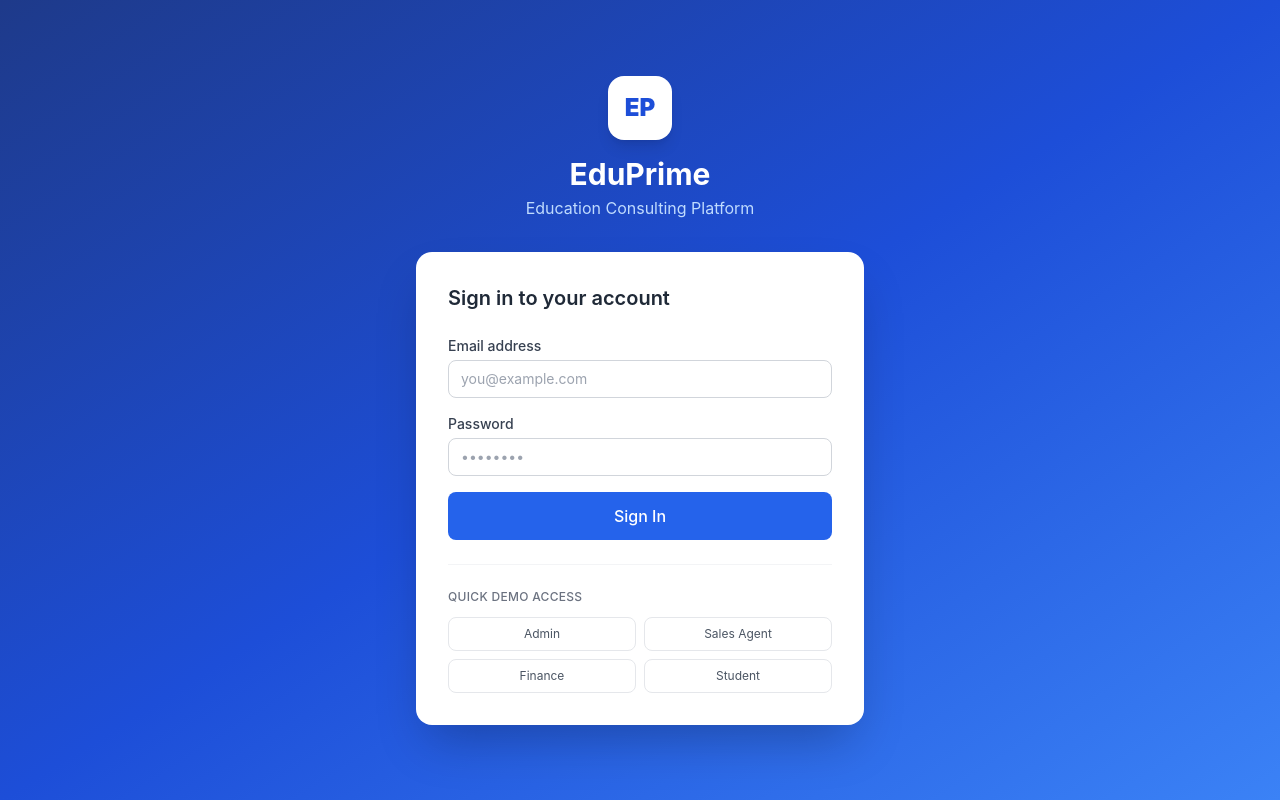
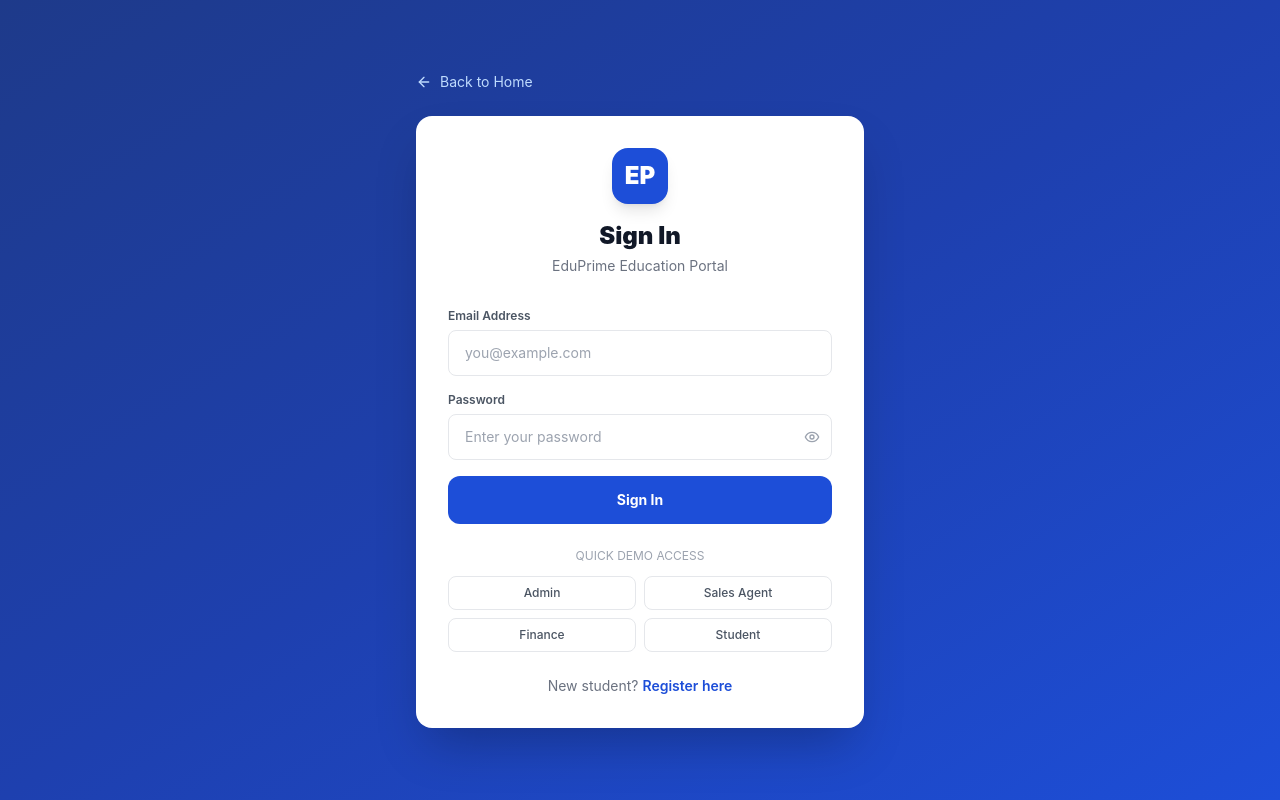
Before and after one commit to Debasish-Cloudhub/eduprime, a Next.js app in the folder frontend/: page /auth/login in a window 1280 px wide. Built offline with nearby package versions, Linux system fonts and the light colour scheme.

Commit message:
fix: TS errors in finance/users pages, fix login routing, add back buttons

```diff
--- a/frontend/src/app/admin/users/page.tsx
+++ b/frontend/src/app/admin/users/page.tsx
@@ -3,6 +3,7 @@ import { useState } from 'react';
 import { useQuery, useMutation, useQueryClient } from '@tanstack/react-query';
 import { usersApi } from '@/lib/api';
 import Topbar from '@/components/ui/Topbar';
+import StatCard from '@/components/ui/StatCard';
 import { toast } from 'sonner';
 import { Plus, Search, Users, UserCheck, UserX, Key, GraduationCap, Shield } from 'lucide-react';
 
@@ -11,7 +12,7 @@ const ROLE_COLORS: Record<string, string> = {
   ADMIN: 'bg-purple-100 text-purple-700',
   SALES_AGENT: 'bg-blue-100 text-blue-700',
   FINANCE: 'bg-green-100 text-green-700',
-  STUDENT: 'bg-yellow-100 text-yellow-700',
+  STUDENT: 'bg-amber-100 text-amber-700',
 };
 
 export default function UsersPage() {
@@ -28,7 +29,12 @@ export default function UsersPage() {
 
   const create = useMutation({
     mutationFn: usersApi.create,
-    onSuccess: () => { qc.invalidateQueries({ queryKey: ['users'] }); setShowAdd(false); setForm({ name: '', email: '', password: '', role: 'SALES_AGENT', phone: '' }); toast.success('User created successfully'); },
+    onSuccess: () => {
+      qc.invalidateQueries({ queryKey: ['users'] });
+      setShowAdd(false);
+      setForm({ name: '', email: '', password: '', role: 'SALES_AGENT', phone: '' });
+      toast.success('User created successfully');
+    },
     onError: (e: any) => toast.error(e?.response?.data?.message || 'Failed to create user'),
   });
 
@@ -38,43 +44,30 @@ export default function UsersPage() {
   });
 
   const resetPwd = useMutation({
-    mutationFn: ({ id, password }: any) => usersApi.update(id, { password }),
+    mutationFn: ({ id, password }: { id: string; password: string }) => usersApi.update(id, { password }),
     onSuccess: () => toast.success('Password reset successfully'),
     onError: () => toast.error('Failed to reset password'),
   });
 
-  const users = data?.data?.users || [];
-  const total = data?.data?.total || 0;
-  const students = users.filter((u: any) => u.role === 'STUDENT');
-  const active = users.filter((u: any) => u.isActive);
+  const users: any[] = data?.data?.users || [];
+  const total: number = data?.data?.total || 0;
 
   return (
     <div className="flex-1 flex flex-col">
-      <Topbar title="User Management" subtitle="Manage all users and portal access" />
+      <Topbar title="User Management" subtitle="Manage all users and student portal access" />
       <div className="p-6 space-y-6">
 
         {/* Stats */}
         <div className="grid grid-cols-2 lg:grid-cols-4 gap-4">
-          {[
-            { label: 'Total Users', value: total, icon: Users, color: 'blue' },
-            { label: 'Active Users', value: active.length, icon: UserCheck, color: 'green' },
-            { label: 'Students', value: students.length, icon: GraduationCap, color: 'yellow' },
-            { label: 'Admins', value: users.filter((u: any) => u.role === 'ADMIN').length, icon: Shield, color: 'purple' },
-          ].map(({ label, value, icon: Icon, color }) => (
-            <div key={label} className={`bg-${color}-50 rounded-2xl p-4 border border-${color}-100`}>
-              <div className="flex items-center gap-3">
-                <div className={`w-10 h-10 bg-${color}-100 rounded-xl flex items-center justify-center`}>
-                  <Icon className={`w-5 h-5 text-${color}-600`} />
-                </div>
-                <div><div className="text-2xl font-black text-gray-900">{value}</div><div className="text-xs text-gray-500">{label}</div></div>
-              </div>
-            </div>
-          ))}
+          <StatCard title="Total Users" value={total} icon={<Users className="w-5 h-5" />} color="blue" />
+          <StatCard title="Active Users" value={users.filter(u => u.isActive).length} icon={<UserCheck className="w-5 h-5" />} color="green" />
+          <StatCard title="Students" value={users.filter(u => u.role === 'STUDENT').length} icon={<GraduationCap className="w-5 h-5" />} color="amber" />
+          <StatCard title="Admins" value={users.filter(u => u.role === 'ADMIN').length} icon={<Shield className="w-5 h-5" />} color="purple" />
         </div>
 
-        {/* Filters + Add */}
         <div className="bg-white rounded-2xl border border-gray-100 p-6">
-          <div className="flex flex-col sm:flex-row gap-3 mb-6">
+          {/* Filters */}
+          <div className="flex flex-col sm:flex-row gap-3 mb-4">
             <div className="relative flex-1">
               <Search className="absolute left-3 top-1/2 -translate-y-1/2 w-4 h-4 text-gray-400" />
               <input value={search} onChange={e => setSearch(e.target.value)} placeholder="Search by name or email..."
@@ -85,28 +78,28 @@ export default function UsersPage() {
               <option value="">All Roles</option>
               {ROLES.map(r => <option key={r} value={r}>{r.replace('_', ' ')}</option>)}
             </select>
-            <button onClick={() => setShowAdd(true)} className="flex items-center gap-2 px-4 py-2.5 bg-blue-700 text-white rounded-lg text-sm font-semibold hover:bg-blue-800">
+            <button onClick={() => setShowAdd(true)}
+              className="flex items-center gap-2 px-4 py-2.5 bg-blue-700 text-white rounded-lg text-sm font-semibold hover:bg-blue-800">
               <Plus className="w-4 h-4" /> Add User
             </button>
           </div>
 
-          {/* Student Access Notice */}
-          <div className="mb-4 p-3 bg-yellow-50 border border-yellow-200 rounded-xl">
-            <p className="text-yellow-800 text-xs font-medium">
-              <GraduationCap className="w-4 h-4 inline mr-1" />
-              <strong>Student Portal Access:</strong> Toggle the Active/Inactive status to grant or revoke a student's ability to login. Inactive students cannot access the portal.
+          {/* Student access notice */}
+          <div className="mb-4 p-3 bg-amber-50 border border-amber-200 rounded-xl">
+            <p className="text-amber-800 text-xs">
+              <strong>Student Portal Access:</strong> Use the toggle button to grant or revoke a student's ability to login. Inactive = access revoked.
             </p>
           </div>
 
           {isLoading ? (
-            <div className="text-center py-12 text-gray-400">Loading users...</div>
+            <div className="text-center py-12 text-gray-400">Loading...</div>
           ) : users.length === 0 ? (
             <div className="text-center py-12 text-gray-400">No users found</div>
           ) : (
             <div className="overflow-x-auto">
               <table className="w-full text-sm">
                 <thead><tr className="border-b border-gray-100">
-                  {['Name', 'Email', 'Role', 'Phone', 'Status', 'Portal Access', 'Actions'].map(h => (
+                  {['Name', 'Email', 'Role', 'Phone', 'Portal Access', 'Actions'].map(h => (
                     <th key={h} className="text-left py-3 px-3 text-gray-500 font-medium text-xs">{h}</th>
                   ))}
                 </tr></thead>
@@ -114,41 +107,34 @@ export default function UsersPage() {
                   {users.map((user: any) => (
                     <tr key={user.id} className="border-b border-gray-50 hover:bg-gray-50">
                       <td className="py-3 px-3 font-semibold text-gray-900">{user.name}</td>
-                      <td className="py-3 px-3 text-gray-500">{user.email}</td>
+                      <td className="py-3 px-3 text-gray-500 text-xs">{user.email}</td>
                       <td className="py-3 px-3">
                         <span className={`px-2 py-1 rounded-full text-xs font-medium ${ROLE_COLORS[user.role] || 'bg-gray-100 text-gray-600'}`}>
                           {user.role.replace('_', ' ')}
                         </span>
                       </td>
-                      <td className="py-3 px-3 text-gray-500">{user.phone || '—'}</td>
+                      <td className="py-3 px-3 text-gray-500 text-xs">{user.phone || '—'}</td>
                       <td className="py-3 px-3">
                         <span className={`px-2 py-1 rounded-full text-xs font-medium ${user.isActive ? 'bg-green-100 text-green-700' : 'bg-red-100 text-red-700'}`}>
-                          {user.isActive ? 'Active' : 'Inactive'}
+                          {user.isActive ? '✓ Active' : '✗ Revoked'}
                         </span>
-                      </td>
-                      <td className="py-3 px-3">
-                        {user.role === 'STUDENT' ? (
-                          <div className="flex items-center gap-2">
-                            <span className={`text-xs font-medium ${user.isActive ? 'text-green-600' : 'text-red-500'}`}>
-                              {user.isActive ? '✓ Granted' : '✗ Revoked'}
-                            </span>
-                          </div>
-                        ) : (
-                          <span className="text-xs text-gray-400">N/A</span>
-                        )}
                       </td>
                       <td className="py-3 px-3">
                         <div className="flex gap-1.5">
                           <button onClick={() => toggle.mutate(user.id)}
-                            className={`px-2.5 py-1.5 text-xs rounded-lg font-medium ${user.isActive ? 'bg-red-50 text-red-600 hover:bg-red-100' : 'bg-green-50 text-green-600 hover:bg-green-100'}`}>
-                            {user.isActive ? <UserX className="w-3 h-3" /> : <UserCheck className="w-3 h-3" />}
+                            title={user.isActive ? 'Revoke access' : 'Grant access'}
+                            className={`p-1.5 rounded-lg ${user.isActive ? 'bg-red-50 text-red-600 hover:bg-red-100' : 'bg-green-50 text-green-600 hover:bg-green-100'}`}>
+                            {user.isActive ? <UserX className="w-4 h-4" /> : <UserCheck className="w-4 h-4" />}
                           </button>
-                          <button onClick={() => {
-                            const pwd = prompt(`Reset password for ${user.name}:`);
-                            if (pwd && pwd.length >= 8) resetPwd.mutate({ id: user.id, password: pwd });
-                            else if (pwd) toast.error('Password must be at least 8 characters');
-                          }} className="px-2.5 py-1.5 text-xs rounded-lg bg-blue-50 text-blue-600 hover:bg-blue-100">
-                            <Key className="w-3 h-3" />
+                          <button
+                            title="Reset password"
+                            onClick={() => {
+                              const pwd = prompt(`New password for ${user.name} (min 8 chars):`);
+                              if (pwd && pwd.length >= 8) resetPwd.mutate({ id: user.id, password: pwd });
+                              else if (pwd) toast.error('Password must be at least 8 characters');
+                            }}
+                            className="p-1.5 rounded-lg bg-blue-50 text-blue-600 hover:bg-blue-100">
+                            <Key className="w-4 h-4" />
                           </button>
                         </div>
                       </td>
@@ -166,22 +152,30 @@ export default function UsersPage() {
             <div className="bg-white rounded-2xl shadow-2xl p-8 w-full max-w-md">
               <h3 className="text-xl font-bold text-gray-900 mb-6">Create New User</h3>
               <div className="space-y-4">
-                <input value={form.name} onChange={e => setForm({ ...form, name: e.target.value })} placeholder="Full Name *" className="w-full border border-gray-200 rounded-lg px-4 py-3 text-sm focus:outline-none focus:border-blue-500" />
-                <input value={form.email} onChange={e => setForm({ ...form, email: e.target.value })} placeholder="Email *" type="email" className="w-full border border-gray-200 rounded-lg px-4 py-3 text-sm focus:outline-none focus:border-blue-500" />
-                <input value={form.phone} onChange={e => setForm({ ...form, phone: e.target.value })} placeholder="Phone" className="w-full border border-gray-200 rounded-lg px-4 py-3 text-sm focus:outline-none focus:border-blue-500" />
-                <input value={form.password} onChange={e => setForm({ ...form, password: e.target.value })} placeholder="Password * (min 8 chars)" type="password" className="w-full border border-gray-200 rounded-lg px-4 py-3 text-sm focus:outline-none focus:border-blue-500" />
-                <select value={form.role} onChange={e => setForm({ ...form, role: e.target.value })} className="w-full border border-gray-200 rounded-lg px-4 py-3 text-sm focus:outline-none focus:border-blue-500">
+                <input value={form.name} onChange={e => setForm({ ...form, name: e.target.value })}
+                  placeholder="Full Name *" className="w-full border border-gray-200 rounded-lg px-4 py-3 text-sm focus:outline-none focus:border-blue-500" />
+                <input value={form.email} onChange={e => setForm({ ...form, email: e.target.value })}
+                  placeholder="Email *" type="email" className="w-full border border-gray-200 rounded-lg px-4 py-3 text-sm focus:outline-none focus:border-blue-500" />
+                <input value={form.phone} onChange={e => setForm({ ...form, phone: e.target.value })}
+                  placeholder="Phone" className="w-full border border-gray-200 rounded-lg px-4 py-3 text-sm focus:outline-none focus:border-blue-500" />
+                <input value={form.password} onChange={e => setForm({ ...form, password: e.target.value })}
+                  placeholder="Password * (min 8 chars)" type="password" className="w-full border border-gray-200 rounded-lg px-4 py-3 text-sm focus:outline-none focus:border-blue-500" />
+                <select value={form.role} onChange={e => setForm({ ...form, role: e.target.value })}
+                  className="w-full border border-gray-200 rounded-lg px-4 py-3 text-sm focus:outline-none focus:border-blue-500">
                   {ROLES.map(r => <option key={r} value={r}>{r.replace('_', ' ')}</option>)}
                 </select>
                 {form.role === 'STUDENT' && (
-                  <div className="p-3 bg-yellow-50 border border-yellow-200 rounded-lg">
-                    <p className="text-xs text-yellow-800">Student will receive login credentials via email. You can activate/deactivate their access from the users list.</p>
+                  <div className="p-3 bg-amber-50 border border-amber-200 rounded-lg text-xs text-amber-800">
+                    Student will be created as active. You can revoke access anytime from this page.
                   </div>
                 )}
               </div>
               <div className="flex gap-3 mt-6">
-                <button onClick={() => setShowAdd(false)} className="flex-1 py-3 border border-gray-200 rounded-xl text-sm font-medium text-gray-600 hover:bg-gray-50">Cancel</button>
-                <button onClick={() => create.mutate(form)} disabled={create.isPending || !form.name || !form.email || !form.password}
+                <button onClick={() => setShowAdd(false)}
+                  className="flex-1 py-3 border border-gray-200 rounded-xl text-sm font-medium text-gray-600 hover:bg-gray-50">Cancel</button>
+                <button
+                  onClick={() => create.mutate(form)}
+                  disabled={create.isPending || !form.name || !form.email || !form.password}
                   className="flex-1 py-3 bg-blue-700 text-white rounded-xl text-sm font-bold hover:bg-blue-800 disabled:opacity-50">
                   {create.isPending ? 'Creating...' : 'Create User'}
                 </button>
--- a/frontend/src/app/auth/login/page.tsx
+++ b/frontend/src/app/auth/login/page.tsx
@@ -2,13 +2,17 @@
 import { useState } from 'react';
 import { useRouter } from 'next/navigation';
 import { useAuth } from '@/hooks/useAuth';
+import { authApi } from '@/lib/api';
 import { toast } from 'sonner';
+import Link from 'next/link';
+import { Eye, EyeOff, ArrowLeft } from 'lucide-react';
 
 export default function LoginPage() {
   const { login } = useAuth();
   const router = useRouter();
   const [email, setEmail] = useState('');
   const [password, setPassword] = useState('');
+  const [showPass, setShowPass] = useState(false);
   const [loading, setLoading] = useState(false);
 
   const handleSubmit = async (e: React.FormEvent) => {
@@ -16,8 +20,14 @@ export default function LoginPage() {
     setLoading(true);
     try {
       await login(email, password);
+      // Get role and route accordingly
+      const me = await authApi.me();
+      const role = me.data?.role;
       toast.success('Welcome back!');
-      router.push('/admin');
+      if (role === 'STUDENT') router.push('/student');
+      else if (role === 'SALES_AGENT') router.push('/sales');
+      else if (role === 'FINANCE') router.push('/finance');
+      else router.push('/admin');
     } catch (err: any) {
       toast.error(err?.response?.data?.message || 'Invalid credentials');
     } finally {
@@ -37,62 +47,63 @@ export default function LoginPage() {
   };
 
   return (
-    <div className="min-h-screen bg-gradient-to-br from-brand-900 via-brand-700 to-brand-500 flex items-center justify-center p-4">
+    <div className="min-h-screen bg-gradient-to-br from-blue-900 via-blue-800 to-blue-700 flex items-center justify-center p-4">
       <div className="w-full max-w-md">
-        {/* Logo */}
-        <div className="text-center mb-8">
-          <div className="inline-flex items-center justify-center w-16 h-16 bg-white rounded-2xl shadow-lg mb-4">
-            <span className="text-2xl font-black text-brand-700">EP</span>
-          </div>
-          <h1 className="text-3xl font-bold text-white">EduPrime</h1>
-          <p className="text-blue-200 mt-1">Education Consulting Platform</p>
-        </div>
+        <Link href="/" className="flex items-center gap-2 text-blue-200 hover:text-white mb-6 text-sm">
+          <ArrowLeft className="w-4 h-4" /> Back to Home
+        </Link>
 
         <div className="bg-white rounded-2xl shadow-2xl p-8">
-          <h2 className="text-xl font-semibold text-gray-800 mb-6">Sign in to your account</h2>
+          <div className="text-center mb-8">
+            <div className="inline-flex items-center justify-center w-14 h-14 bg-blue-700 rounded-2xl shadow-lg mb-4">
+              <span className="text-2xl font-black text-white">EP</span>
+            </div>
+            <h1 className="text-2xl font-black text-gray-900">Sign In</h1>
+            <p className="text-gray-500 text-sm mt-1">EduPrime Education Portal</p>
+          </div>
 
           <form onSubmit={handleSubmit} className="space-y-4">
             <div>
-              <label className="label">Email address</label>
-              <input
-                type="email"
-                className="input"
-                value={email}
-                onChange={e => setEmail(e.target.value)}
-                placeholder="you@example.com"
-                required
-              />
+              <label className="block text-xs font-semibold text-gray-600 mb-1.5">Email Address</label>
+              <input value={email} onChange={e => setEmail(e.target.value)} required
+                placeholder="you@example.com" type="email"
+                className="w-full border border-gray-200 rounded-lg px-4 py-3 text-sm focus:outline-none focus:border-blue-500 focus:ring-1 focus:ring-blue-500" />
             </div>
             <div>
-              <label className="label">Password</label>
-              <input
-                type="password"
-                className="input"
-                value={password}
-                onChange={e => setPassword(e.target.value)}
-                placeholder="••••••••"
-                required
-              />
+              <label className="block text-xs font-semibold text-gray-600 mb-1.5">Password</label>
+              <div className="relative">
+                <input value={password} onChange={e => setPassword(e.target.value)} required
+                  placeholder="Enter your password" type={showPass ? 'text' : 'password'}
+                  className="w-full border border-gray-200 rounded-lg px-4 py-3 text-sm focus:outline-none focus:border-blue-500 focus:ring-1 focus:ring-blue-500 pr-10" />
+                <button type="button" onClick={() => setShowPass(!showPass)} className="absolute right-3 top-1/2 -translate-y-1/2 text-gray-400">
+                  {showPass ? <EyeOff className="w-4 h-4" /> : <Eye className="w-4 h-4" />}
+                </button>
+              </div>
             </div>
-            <button type="submit" disabled={loading} className="btn-primary w-full py-3 text-base mt-2">
+
+            <button type="submit" disabled={loading}
+              className="w-full py-3.5 bg-blue-700 text-white font-bold rounded-xl hover:bg-blue-800 disabled:opacity-50 text-sm mt-2">
               {loading ? 'Signing in...' : 'Sign In'}
             </button>
           </form>
 
-          {/* Demo credentials */}
-          <div className="mt-6 pt-6 border-t border-gray-100">
-            <p className="text-xs text-gray-500 mb-3 font-medium uppercase tracking-wide">Quick demo access</p>
+          <div className="mt-6">
+            <p className="text-center text-xs text-gray-400 mb-3">QUICK DEMO ACCESS</p>
             <div className="grid grid-cols-2 gap-2">
-              {['admin','sales','finance','student'].map(role => (
-                <button
-                  key={role}
-                  onClick={() => fillDemo(role)}
-                  className="text-xs py-2 px-3 rounded-lg border border-gray-200 hover:bg-gray-50 capitalize text-gray-600 transition-colors"
-                >
+              {['admin', 'sales', 'finance', 'student'].map(role => (
+                <button key={role} onClick={() => fillDemo(role)}
+                  className="py-2 px-3 text-xs font-medium border border-gray-200 rounded-lg text-gray-600 hover:bg-gray-50 capitalize">
                   {role === 'sales' ? 'Sales Agent' : role.charAt(0).toUpperCase() + role.slice(1)}
                 </button>
               ))}
             </div>
+          </div>
+
+          <div className="mt-6 text-center">
+            <p className="text-gray-500 text-sm">
+              New student?{' '}
+              <Link href="/auth/register" className="text-blue-700 font-semibold hover:underline">Register here</Link>
+            </p>
           </div>
         </div>
       </div>
```
Also changed, not shown: frontend/src/app/finance/page.tsx (+44 -24 lines), 1 other file (tests, documents, lock files or other folders).
